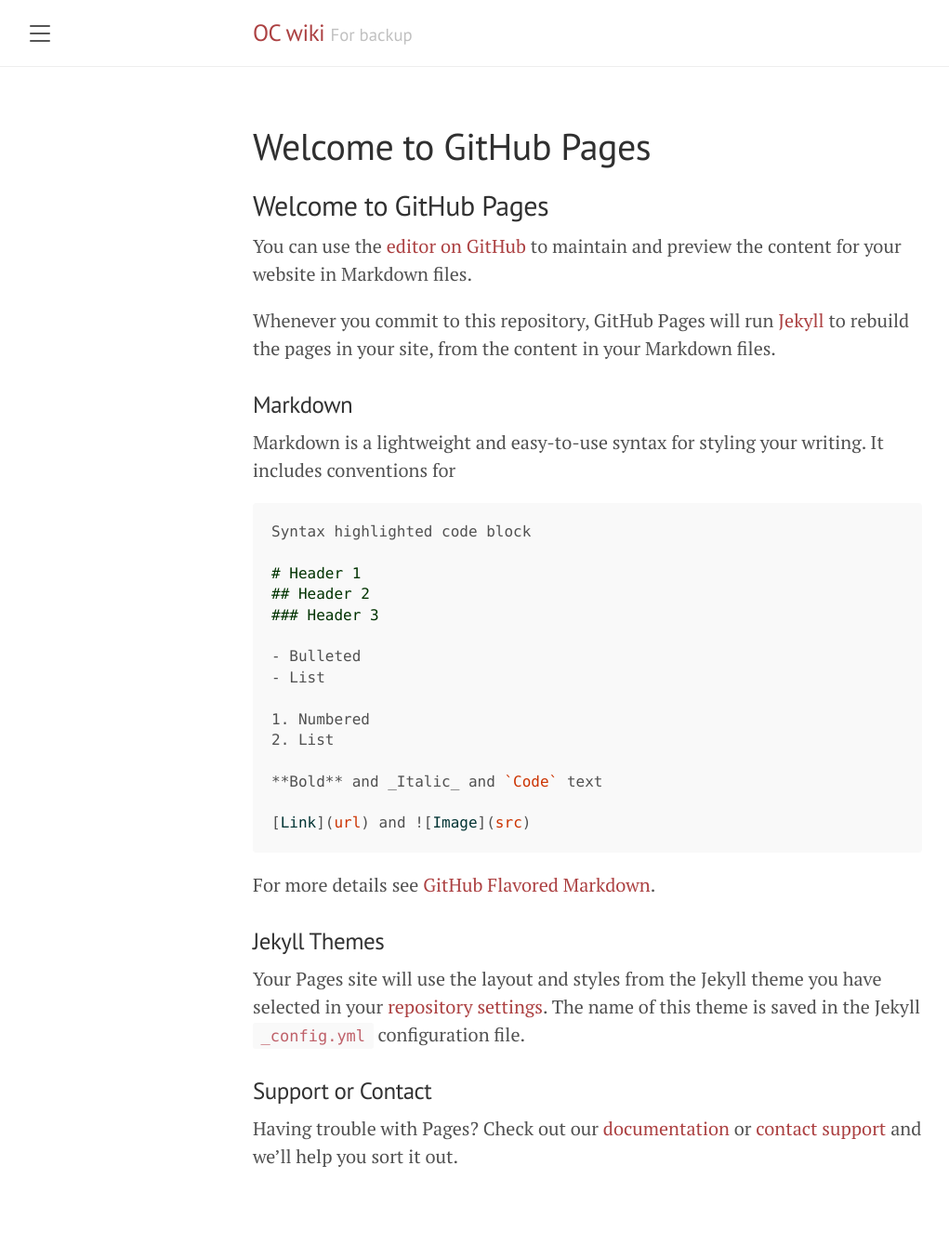
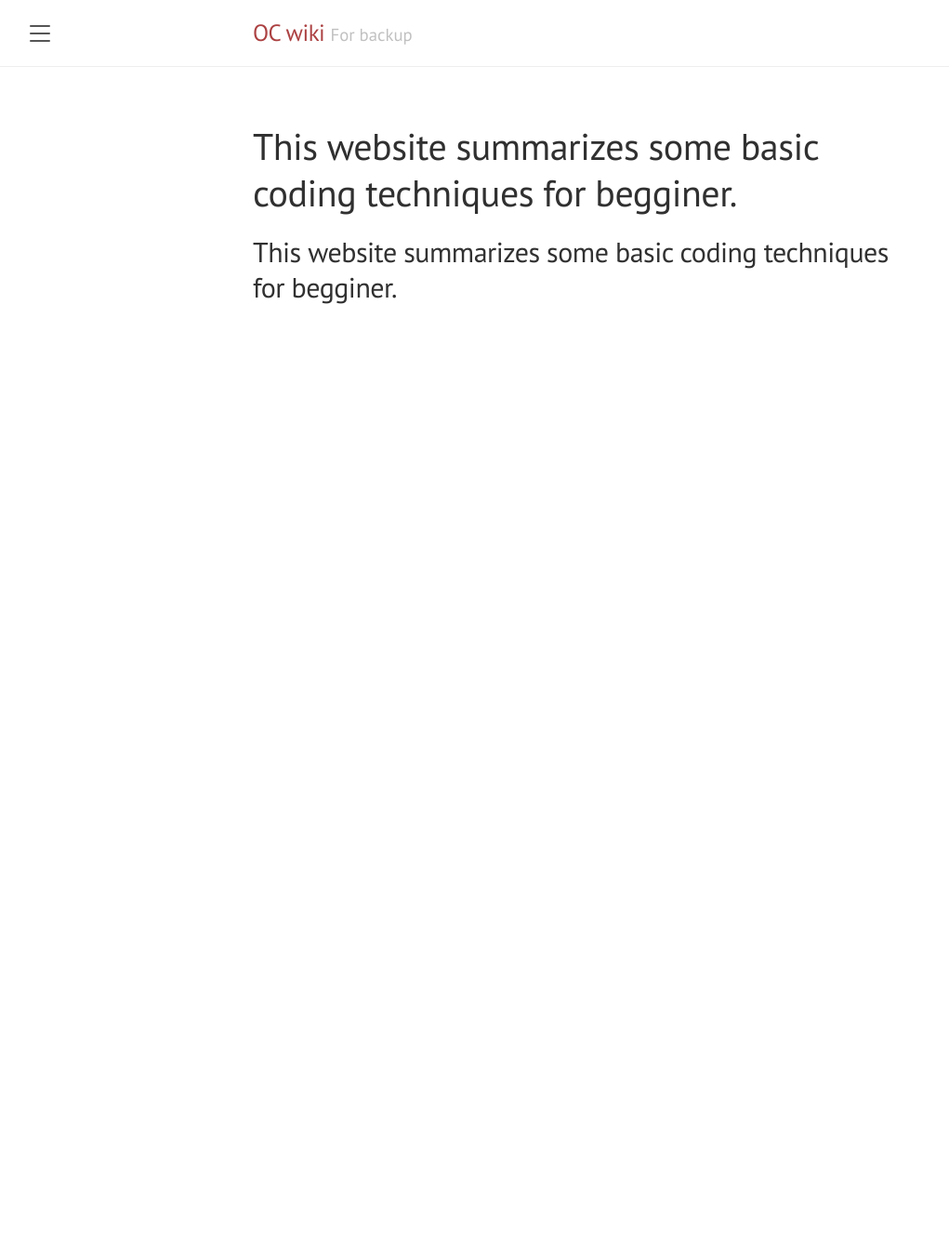
Before and after one commit to OC-sudo/coding-wiki, a Jekyll site: the page built from index.md, in a window 1280 px wide. Shown: the whole page at 93% size, without its empty margins (8-1029 px from the left). Built offline with Jekyll 4.4.1, drawn with Linux system fonts in a browser that asks for light colours; our own code applies the rules of GitHub Pages for plain Markdown files; the list of posts is cut into pages by our own code; after the commit the page ends 900 px from its top, so only the background shows below that.

Commit message:
update index page

````diff
--- a/index.md
+++ b/index.md
@@ -1,37 +1 @@
-## Welcome to GitHub Pages
-
-You can use the [editor on GitHub](https://github.com/OC-sudo/coding-wiki/edit/gh-pages/index.md) to maintain and preview the content for your website in Markdown files.
-
-Whenever you commit to this repository, GitHub Pages will run [Jekyll](https://jekyllrb.com/) to rebuild the pages in your site, from the content in your Markdown files.
-
-### Markdown
-
-Markdown is a lightweight and easy-to-use syntax for styling your writing. It includes conventions for
-
-```markdown
-Syntax highlighted code block
-
-# Header 1
-## Header 2
-### Header 3
-
-- Bulleted
-- List
-
-1. Numbered
-2. List
-
-**Bold** and _Italic_ and `Code` text
-
-[Link](url) and ![Image](src)
-```
-
-For more details see [GitHub Flavored Markdown](https://guides.github.com/features/mastering-markdown/).
-
-### Jekyll Themes
-
-Your Pages site will use the layout and styles from the Jekyll theme you have selected in your [repository settings](https://github.com/OC-sudo/coding-wiki/settings). The name of this theme is saved in the Jekyll `_config.yml` configuration file.
-
-### Support or Contact
-
-Having trouble with Pages? Check out our [documentation](https://docs.github.com/categories/github-pages-basics/) or [contact support](https://github.com/contact) and we’ll help you sort it out.
+## This website summarizes some basic coding techniques for begginer.
````
Also changed, not shown: about.md (+0 -25 lines), content/naming-conventions.md (deleted, +0 -35 lines), index.html (+1 -37 lines), content/Indexing.md (deleted), content/semantic-versioning.md (added), 1 other file.
